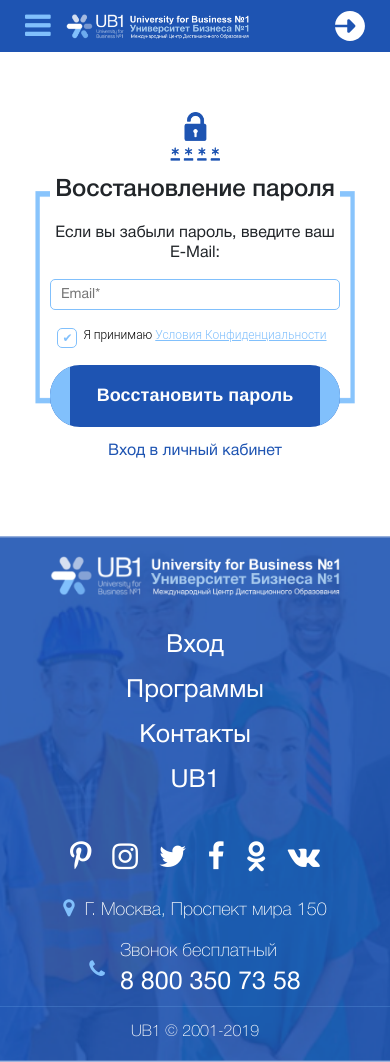
After one commit to ICDL2016/UB1, a PHP site: page /ub1-2020-new/remind.php in a window 390 px wide. The commit adds this page. Run offline with PHP 8.4, Linux system fonts and the light colour scheme.

Commit message:
Add files via upload

```diff
--- /dev/null
+++ b/ub1-2020-new/remind.php
@@ -0,0 +1,60 @@
+<?php require_once '_header.php'; ?>
+
+  <div class="login container">
+    <div class="login-img text-center">
+      <img src="img/login/remind.png" alt="remind">
+    </div>
+
+    <div class="login-form text-center">
+      <img src="img/login/login-border.png" alt="border" class="login-border">
+
+      <div class="login-title__wrapper">
+        <h3 class="login-title login-title__remind">Восстановление пароля</h3>
+      </div>
+
+      <form action="" class="login-form__form">
+        <p class="login-remind__text">Если вы забыли пароль, введите ваш E-Mail:</p>
+        <input class="form-input__email login-form__email" type="email" name="email" placeholder="Email*">
+        <div class="form-input__span form-input__span-email">Поле "Email" обязательно для заполнения и должно содержать
+          правильный электронный адрес (например, example@mail.ru)
+        </div>
+        <input class="form-checkbox" type="checkbox" name="checkbox" id="ch1" checked required>
+        <label class="form-label" for="ch1">Я принимаю <a href="#">Условия Конфиденциальности</a></label>
+        <button class="button login-button">Восстановить пароль</button>
+      </form>
+    </div>
+
+    <a href="login.php" class="login-remind">Вход в личный кабинет</a>
+  </div>
+
+<?php require_once '_footer.php'; ?>
+<?php require_once '_scripts.php'; ?>
+
+  <script>
+      // псевдовалидация
+
+      $('.login-form__email').on('click', function () {
+          if ($(this).parent().children('.login-form__email').val().length === 0 || $(this).parent().children('.login-form__email').val().indexOf('@') === -1) {
+              $(this).parent().children('.form-input__span-email').show();
+          }
+      }).on('input', function () {
+          $(this).parent().children('.form-input__span-email').hide();
+          $(this).parent().children('.login-form__email').removeClass('border-red');
+      });
+
+      $('.login-button').on('click', function () {
+          event.preventDefault();
+          let send = true;
+
+          if ($(this).parent().children('.login-form__email').val().length === 0 || $(this).parent().children('.login-form__email').val().indexOf('@') === -1) {
+              $(this).parent().children('.form-input__span-email').show();
+              $(this).parent().children('.login-form__email').addClass('border-red');
+              send = false;
+          }
+
+          if (send === true) {
+              $(this).parent().submit();
+          }
+      });
+  </script>
+<?php require_once '_end.php'; ?>
--- a/ub1-2020-new/sass/_login.sass
+++ b/ub1-2020-new/sass/_login.sass
@@ -1,14 +1,20 @@
 .login
-    padding: 30px 0 15px
+    padding-top: 60px
+    padding-bottom: 60px
+
     &-img
         margin-bottom: 15px
         img
-            width: 65px
+            width: 50px
         &__mob
             display: none
     &-title
-        margin-bottom: 10px
+        margin: 0 auto 20px
+        padding: 0 5px
+        width: max-content
+        background: #fff
         font-size: 28px
+
     &-auth
         margin-bottom: 15px
         font-size: 22px
@@ -21,25 +27,19 @@
             flex-direction: column
             align-items: center
         &__password, &__email
-            margin-bottom: 10px
+            margin-bottom: 15px
             padding: 5px 10px
             width: 350px
             border: 1px solid $light
-        &::before, &::after
-            content: ''
-            position: absolute
-            width: 40px
-            height: 90%
-            border: 5px solid #add8b8
-            z-index: -1
-        &::before
-            top: 15px
-            left: 250px
-            border-right-color: #fff
-        &::after
-            top: 15px
-            right: 250px
-            border-left-color: #fff
+            border-radius: 5px
+    &-border
+        top: 15px
+        position: absolute
+        left: 50%
+        height: 85%
+        width: 450px
+        transform: translateX(-50%)
+        z-index: -1
     &-btn
         border: none
         margin-top: 15px
@@ -53,9 +53,10 @@
             color: $dark
             text-decoration: underline
     &-button
-        box-shadow: none
-        &:hover
-            background: $light
+        padding: 20px 10px
+        font-size: 18px
+        font-weight: 700
+        width: 350px
 
 
 .login-form__form .form-checkbox + label:before
@@ -83,21 +84,48 @@
     &-hint
         font-size: 17px
 
-@media (max-width: 991px)
-    .login
-        &-form
-            &::before
-                left: 140px
-            &::after
-                right: 140px
+.p404
+    padding: 60px 0
+    &-blocks
+        display: flex
+        align-items: center
+    &-block
+        padding: 5px
+        width: 50%
+
+    &-button
+        margin-top: 40px
+    &-img
+        text-align: center
+        img
+            max-width: 100%
+    &-text
+        margin-top: 20px
+        font-size: 30px
+        text-align: center
+        color: $dark
+        font-weight: 700
 
 @media (max-width: 991px)
+    .p404
+        &-text
+            margin-bottom: 20px
+            font-size: 23px
+        &-img
+            img
+                max-width: 400px
+
+@media (max-width: 767px)
+    .p404
+        &-blocks
+            flex-direction: column
+            justify-content: center
+        &-block
+            width: 100%
     .login
         &-title
-            margin-bottom: 0
-
-@media (max-width: 767px)
-    .login
+            &__remind
+                font-size: 24px
         &-form
             &::before
                 left: 50px
@@ -105,34 +133,33 @@
                 right: 50px
 
 @media (max-width: 575px)
+    .p404
+        &-text
+            font-size: 20px
+        &-button
+            width: 290px
+        &-img
+            img
+                width: 250px
+
     .login
+        &-remind
+            &__text
+                width: 290px
         &-title
-            font-size: 20px
             &__wrapper
                 margin: auto
-                padding-left: 50px
                 width: 290px
-                text-align: left
                 position: relative
-        &-img
-            display: none
-            &__mob
-                position: absolute
-                width: 40px
-                display: block
-                top: 0
-                left: 0
-                z-index: -1
-
+        &-border
+            width: 400px
 
         &-auth
             margin-bottom: 10px
             font-size: 14px
             &__remind
                 font-size: 11px
-        &-border
-            display: none
-        &-btn
+        &-button
             margin-top: 5px
             width: 290px
         &-form
@@ -150,3 +177,8 @@
         &-hint
             margin: 0 auto 10px
             width: 200px
+
+@media (max-width: 400px)
+    .login
+        &-border
+            width: 320px
--- a/ub1-2020-new/sass/_reset.sass
+++ b/ub1-2020-new/sass/_reset.sass
@@ -55,12 +55,68 @@ a, a:hover
     img
         width: 100%
 
+.form
+    &-input
+        &__span
+            display: none
+            margin-top: -5px
+            padding: 0 0 5px 0
+            font-size: 9px
+            font-weight: 300
+            font-family: Arial, sans-serif
+            text-align: left
+            width: 100%
+            color: #fff
+            line-height: 1
+
+.form-checkbox
+    position: absolute
+    z-index: -1
+    opacity: 0
+    margin: 10px 0 0 20px
+    width: auto!important
+
+.form-checkbox + label
+    margin: 0 auto 15px
+    padding: 3px 0 3px 20px
+    position: relative
+    cursor: pointer
+    color: #fff
+    font-size: 14px
+    font-family: 'Roboto Light', sans-serif
+    a
+        text-decoration: underline
+        color: #fff
+
+.form-checkbox__block
+    text-align: center
+
+.form-checkbox + label:before
+    content: ''
+    display: flex
+    align-items: center
+    justify-content: center
+    position: absolute
+    left: -6px
+    -webkit-border-radius: 5px
+    -moz-border-radius: 5px
+    border-radius: 5px
+    width: 20px
+    height: 20px
+    background-color: #ffffff
+    text-align: center
+    color: $light
+
+.form-checkbox:checked + label:before
+    content: '\2714'
+
 .button
     padding: 10px
     background: $dark
     overflow: hidden
     transition: background .3s
     position: relative
+    border: none
     border-radius: 30px
     font-weight: 300
     text-align: center
--- a/ub1-2020-new/sass/style.css
+++ b/ub1-2020-new/sass/style.css
@@ -1,3 +1,4 @@
+@charset "UTF-8";
 @font-face {
   font-family: "Helvetica Neue";
   src: url(../fonts/HelveticaNeueCyr-Roman.eot), url(../fonts/HelveticaNeueCyr-Roman.woff2), url(../fonts/HelveticaNeueCyr-Roman.woff), url(../fonts/HelveticaNeueCyr-Roman.ttf);
@@ -74,12 +75,66 @@ a, a:hover {
 .people img {
   width: 100%; }
 
+.form-input__span {
+  display: none;
+  margin-top: -5px;
+  padding: 0 0 5px 0;
+  font-size: 9px;
+  font-weight: 300;
+  font-family: Arial, sans-serif;
+  text-align: left;
+  width: 100%;
+  color: #fff;
+  line-height: 1; }
+
+.form-checkbox {
+  position: absolute;
+  z-index: -1;
+  opacity: 0;
+  margin: 10px 0 0 20px;
+  width: auto !important; }
+
+.form-checkbox + label {
+  margin: 0 auto 15px;
+  padding: 3px 0 3px 20px;
+  position: relative;
+  cursor: pointer;
+  color: #fff;
+  font-size: 14px;
+  font-family: "Roboto Light", sans-serif; }
+  .form-checkbox + label a {
+    text-decoration: underline;
+    color: #fff; }
+
+.form-checkbox__block {
+  text-align: center; }
+
+.form-checkbox + label:before {
+  content: "";
+  display: flex;
+  align-items: center;
+  justify-content: center;
+  position: absolute;
+  left: -6px;
+  -webkit-border-radius: 5px;
+  -moz-border-radius: 5px;
+  border-radius: 5px;
+  width: 20px;
+  height: 20px;
+  background-color: #ffffff;
+  text-align: center;
+  color: #81c0fc; }
+
+.form-checkbox:checked + label:before {
+  content: "✔"; }
+
 .button {
   padding: 10px;
   background: #1e54b2;
   overflow: hidden;
   transition: background 0.3s;
   position: relative;
+  border: none;
   border-radius: 30px;
   font-weight: 300;
   text-align: center;
@@ -1110,15 +1165,19 @@ a, a:hover {
   .footer-bottom__left {
     display: none; } }
 .login {
-  padding: 30px 0 15px; }
+  padding-top: 60px;
+  padding-bottom: 60px; }
   .login-img {
     margin-bottom: 15px; }
     .login-img img {
-      width: 65px; }
+      width: 50px; }
     .login-img__mob {
       display: none; }
   .login-title {
-    margin-bottom: 10px;
+    margin: 0 auto 20px;
+    padding: 0 5px;
+    width: max-content;
+    background: #fff;
     font-size: 28px; }
   .login-auth {
     margin-bottom: 15px;
@@ -1132,25 +1191,19 @@ a, a:hover {
       flex-direction: column;
       align-items: center; }
     .login-form__password, .login-form__email {
-      margin-bottom: 10px;
+      margin-bottom: 15px;
       padding: 5px 10px;
       width: 350px;
-      border: 1px solid #81c0fc; }
-    .login-form::before, .login-form::after {
-      content: "";
+      border: 1px solid #81c0fc;
+      border-radius: 5px; }
+  .login-border {
+    top: 15px;
     position: absolute;
-      width: 40px;
-      height: 90%;
-      border: 5px solid #add8b8;
+    left: 50%;
+    height: 85%;
+    width: 450px;
+    transform: translateX(-50%);
     z-index: -1; }
-    .login-form::before {
-      top: 15px;
-      left: 250px;
-      border-right-color: #fff; }
-    .login-form::after {
-      top: 15px;
-      right: 250px;
-      border-left-color: #fff; }
   .login-btn {
     border: none;
     margin-top: 15px;
@@ -1164,9 +1217,10 @@ a, a:hover {
       color: #1e54b2;
       text-decoration: underline; }
   .login-button {
-    box-shadow: none; }
-    .login-button:hover {
-      background: #81c0fc; }
+    padding: 20px 10px;
+    font-size: 18px;
+    font-weight: 700;
+    width: 350px; }
 
 .login-form__form .form-checkbox + label:before {
   border: 1px solid #81c0fc; }
@@ -1192,45 +1246,68 @@ a, a:hover {
 .remind-hint {
   font-size: 17px; }
 
+.p404 {
+  padding: 60px 0; }
+  .p404-blocks {
+    display: flex;
+    align-items: center; }
+  .p404-block {
+    padding: 5px;
+    width: 50%; }
+  .p404-button {
+    margin-top: 40px; }
+  .p404-img {
+    text-align: center; }
+    .p404-img img {
+      max-width: 100%; }
+  .p404-text {
+    margin-top: 20px;
+    font-size: 30px;
+    text-align: center;
+    color: #1e54b2;
+    font-weight: 700; }
+
 @media (max-width: 991px) {
-  .login-form::before {
-    left: 140px; }
-  .login-form::after {
-    right: 140px; } }
-@media (max-width: 991px) {
-  .login-title {
-    margin-bottom: 0; } }
+  .p404-text {
+    margin-bottom: 20px;
+    font-size: 23px; }
+  .p404-img img {
+    max-width: 400px; } }
 @media (max-width: 767px) {
+  .p404-blocks {
+    flex-direction: column;
+    justify-content: center; }
+  .p404-block {
+    width: 100%; }
+
+  .login-title__remind {
+    font-size: 24px; }
   .login-form::before {
     left: 50px; }
   .login-form::after {
     right: 50px; } }
 @media (max-width: 575px) {
-  .login-title {
+  .p404-text {
     font-size: 20px; }
+  .p404-button {
+    width: 290px; }
+  .p404-img img {
+    width: 250px; }
+
+  .login-remind__text {
+    width: 290px; }
   .login-title__wrapper {
     margin: auto;
-      padding-left: 50px;
     width: 290px;
-      text-align: left;
     position: relative; }
-  .login-img {
-    display: none; }
-    .login-img__mob {
-      position: absolute;
-      width: 40px;
-      display: block;
-      top: 0;
-      left: 0;
-      z-index: -1; }
+  .login-border {
+    width: 400px; }
   .login-auth {
     margin-bottom: 10px;
     font-size: 14px; }
     .login-auth__remind {
       font-size: 11px; }
-  .login-border {
-    display: none; }
-  .login-btn {
+  .login-button {
     margin-top: 5px;
     width: 290px; }
   .login-form__password, .login-form__email {
@@ -1247,3 +1324,6 @@ a, a:hover {
   .remind-hint {
     margin: 0 auto 10px;
     width: 200px; } }
+@media (max-width: 400px) {
+  .login-border {
+    width: 320px; } }
```
Also changed, not shown: ub1-2020-new/404.php (added, +32 -0 lines), ub1-2020-new/login.php (added, +82 -0 lines). Lines whose indentation alone changed are shown as unchanged.
